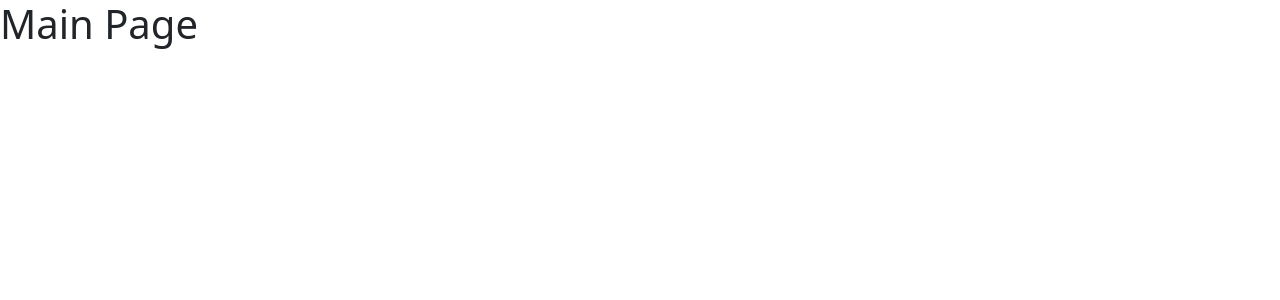
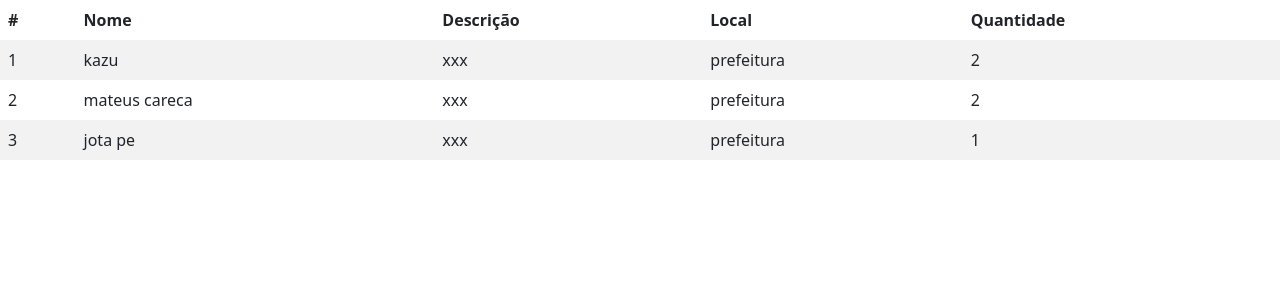
Before and after one commit to joao-pedro01/projetoGx, a React (Create React App) app in the folder front-end/: page /pecas in a window 1280 px wide. Shown: the top 300 px of the page. Built offline with nearby package versions, Linux system fonts and the light colour scheme.

Commit message:
Inicio desenvolvimento tabela da lista de peças da main page

```diff
--- a/front-end/package.json
+++ b/front-end/package.json
@@ -6,8 +6,9 @@
     "@testing-library/jest-dom": "^5.16.5",
     "@testing-library/react": "^13.4.0",
     "@testing-library/user-event": "^13.5.0",
-    "bootstrap": "^5.2.1",
+    "bootstrap": "^5.2.2",
     "react": "^18.2.0",
+    "react-bootstrap": "^2.5.0",
     "react-dom": "^18.2.0",
     "react-router-dom": "^6.4.1",
     "react-scripts": "^5.0.1",
--- a/front-end/src/pages/mainpage/indexMP.jsx
+++ b/front-end/src/pages/mainpage/indexMP.jsx
@@ -1,8 +1,43 @@
 import React from "react";
+import Table from 'react-bootstrap/Table'; //import estilização tabela boostrap
+import './stylesMP.css'
 
 const MainPage = () => {
     return (
-    <h1>Main Page</h1>
+<Table className="tabletest" striped borderless responsive>
+      <thead>
+        <tr>
+          <th>#</th>
+          <th>Nome</th>
+          <th>Descrição<output></output></th>
+          <th>Local</th>
+          <th>Quantidade</th>
+        </tr>
+      </thead>
+      <tbody>
+        <tr>
+          <td>1</td>
+          <td>kazu </td>
+          <td>xxx</td>
+          <td>prefeitura</td>
+          <td>2</td>
+        </tr>
+        <tr>
+          <td>2</td>
+          <td>mateus careca</td>
+          <td>xxx</td>
+          <td>prefeitura</td>
+          <td>2</td>
+        </tr>
+        <tr>
+          <td>3</td>
+          <td>jota pe</td>
+          <td>xxx</td>
+          <td>prefeitura</td>
+          <td>1</td>
+        </tr>
+      </tbody>
+    </Table>
     );
 }
 export default MainPage;
--- /dev/null
+++ b/front-end/src/pages/mainpage/stylesMP.css
@@ -0,0 +1,6 @@
+tr:hover {
+    background-color: rgb(247, 223, 255);
+}
+th {
+    background-color: white !important;
+}
```
Also changed, not shown: 1 other file (tests, documents, lock files or other folders).
